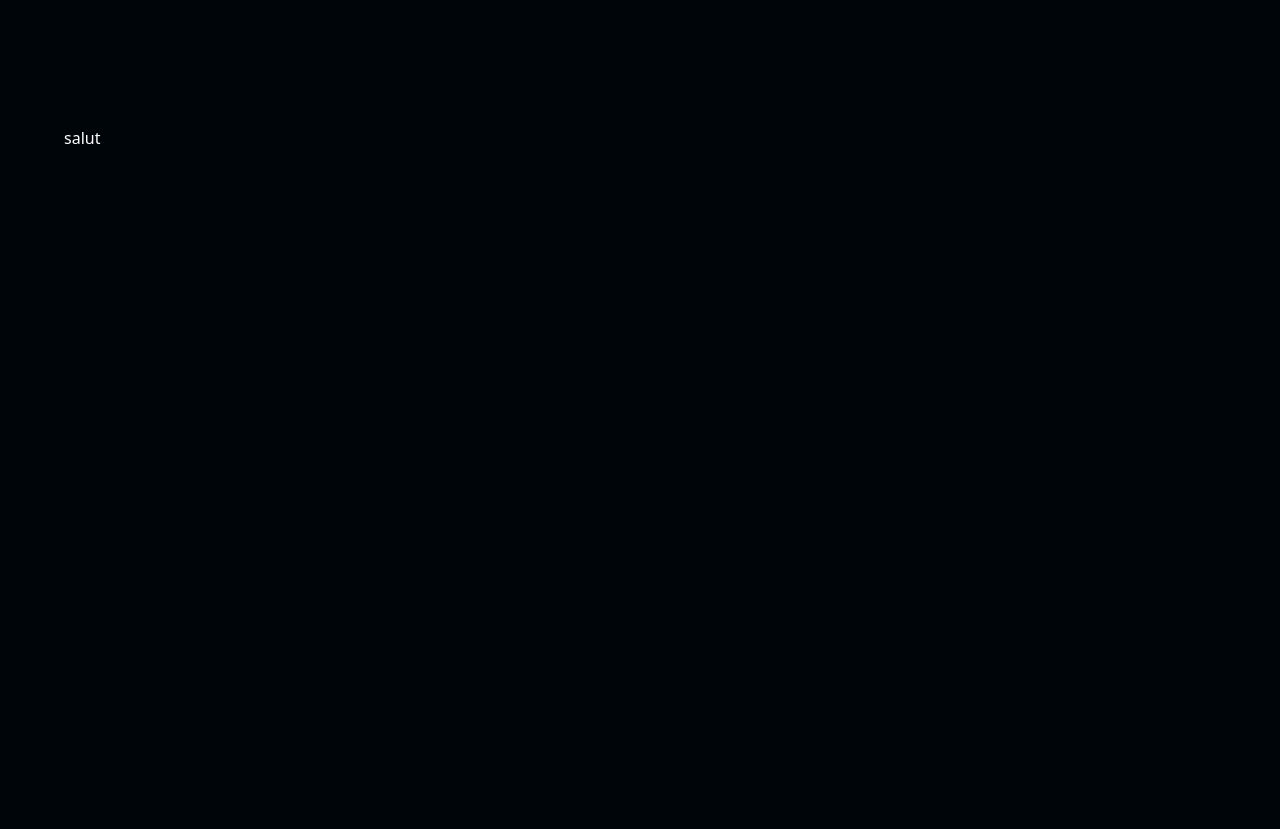
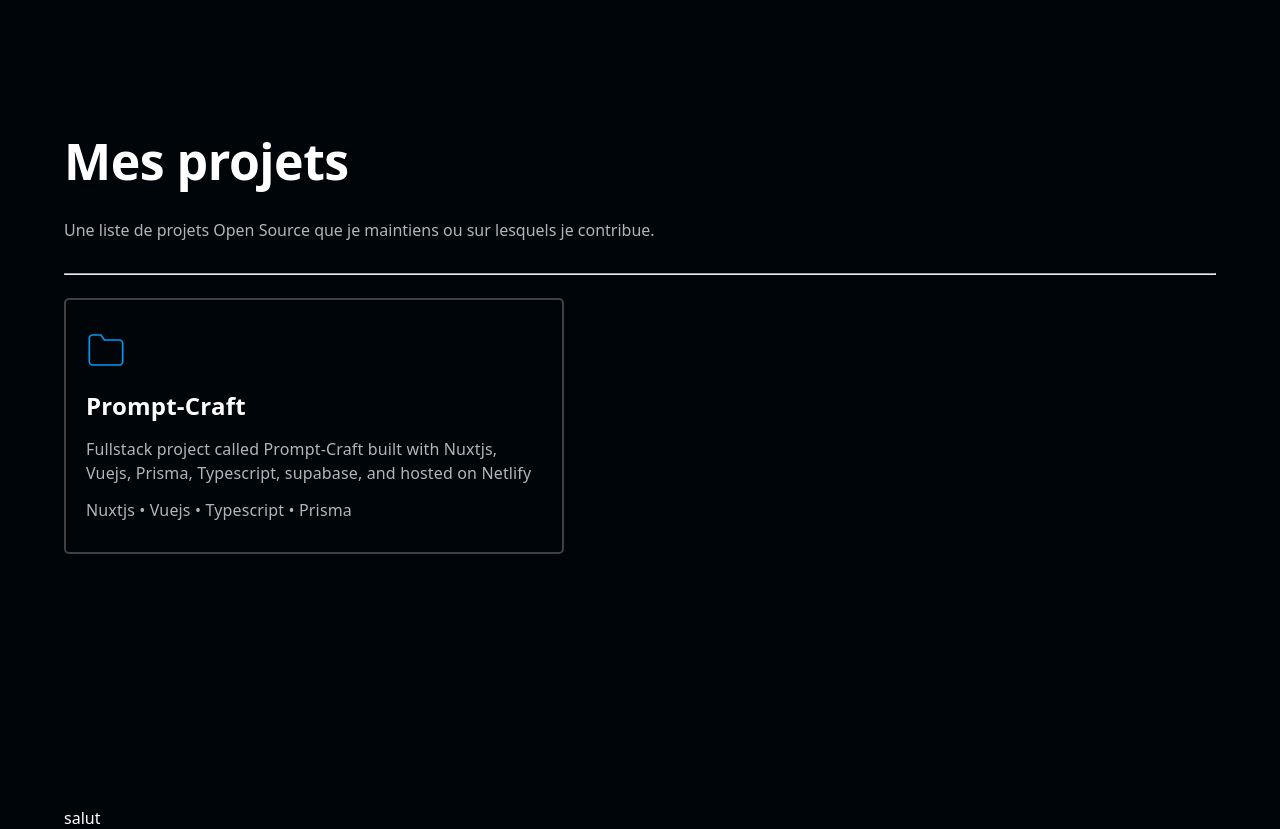
Before and after one commit to bilalkolli/portfolio, a Nuxt app: page / in a window 1280 px wide. Shown: the part 1240-2069 px from the top of the page. Before the commit the page ends 1389 px from the top, so only its background shows below. Built offline with nearby package versions, Linux system fonts and the light colour scheme.

Commit message:
refactorisation de la Navbar et finalisation du layout projet

```diff
--- a/layouts/Projets.vue
+++ b/layouts/Projets.vue
@@ -1,5 +1,69 @@
 <template>
     <div class="Projets" id="Projets">
-
+        <h4>Mes projets</h4>
+        <span>Une liste de projets Open Source que je maintiens ou sur lesquels je contribue.</span>
+        <hr>
+        <NuxtLink to="https://prompt-craft.netlify.app/" target="_blank" class="projet1">
+            <svg xmlns="http://www.w3.org/2000/svg" fill="none" stroke="rgb(0 153 242/1)" viewBox="0 0 24 24" aria-hidden="true"><path d="M22 19a2 2 0 0 1-2 2H4a2 2 0 0 1-2-2V5a2 2 0 0 1 2-2h5l2 3h9a2 2 0 0 1 2 2z"></path></svg>
+            <p class="nameproject">Prompt-Craft</p>
+            <p>Fullstack project called Prompt-Craft built with Nuxtjs, Vuejs, Prisma, Typescript, supabase, and hosted on Netlify</p>
+            <p>Nuxtjs • Vuejs • Typescript • Prisma</p>
+        </NuxtLink>
     </div>
 </template>
+
+<style scoped>
+.Projets{
+    height: 85vh;
+    display: flex;
+    flex-direction: column
+}
+span {
+    padding-bottom: 2rem;
+    opacity: 0.7
+}
+h4 {
+    font-size: 50px;
+    padding-bottom: 1.5rem;
+    font-weight: 800;
+    letter-spacing: -0.5px
+}
+hr {
+    width: 100%;
+    margin-bottom: 2%
+}
+.projet1 {
+    max-width: 500px;
+    padding: 30px 20px;
+    min-height: 250px;
+    border: 2px solid rgb(64 64 64/ 1);
+    border-radius: 5px
+}
+.projet1:hover {
+    border-color: rgb(0 153 242/1)
+}
+svg {
+    width: 40px
+}
+.nameproject {
+    font-weight: 700;
+    font-size: 24px;
+    opacity: 1
+}
+p {
+    opacity: 0.7;
+    margin-top: 13px
+}
+@media only screen and (max-width: 567px) {
+    .Projets {
+        padding-top: 50px;
+        margin: 10px;
+        justify-content: center;
+        text-align: center;
+        align-items: center
+    }
+    .projet1 {
+        margin: 10px 15px;
+    }
+}
+</style>
```
Also changed, not shown: layouts/Navbar.vue (+5 -5 lines).
